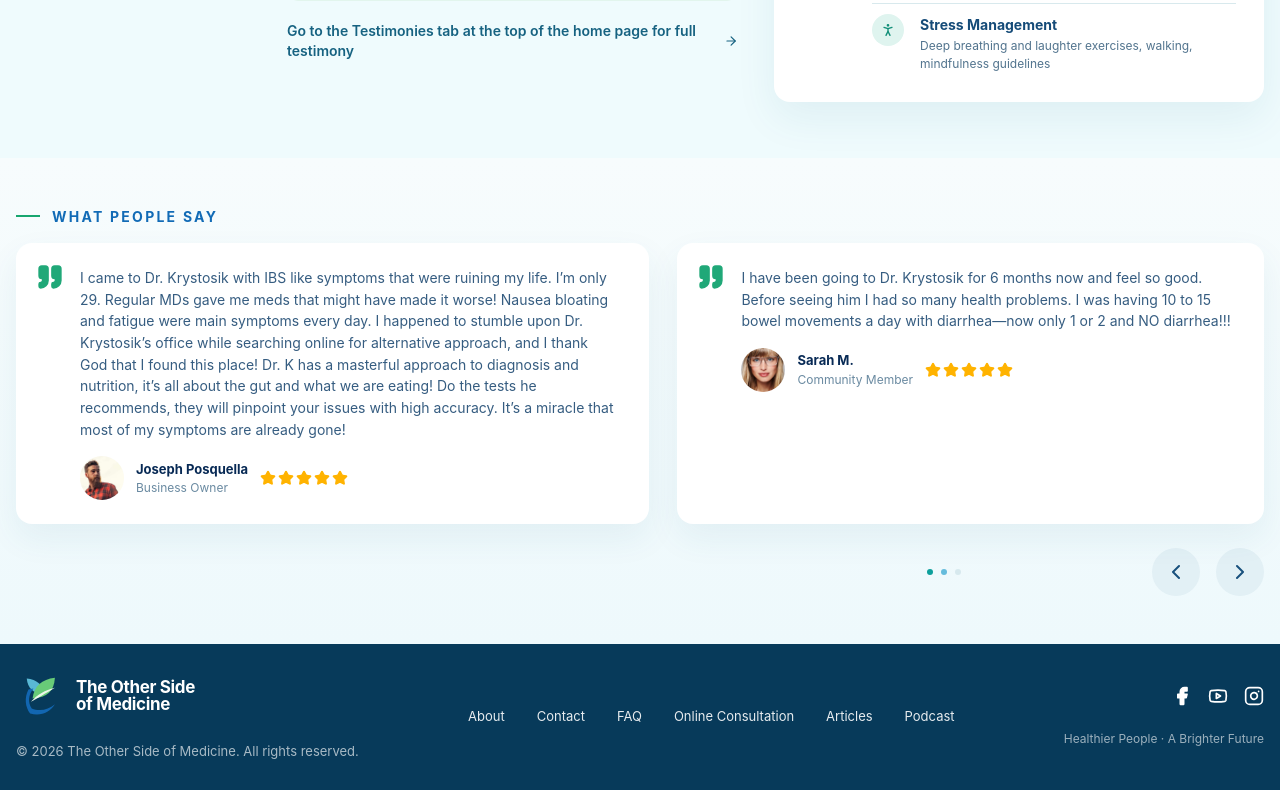
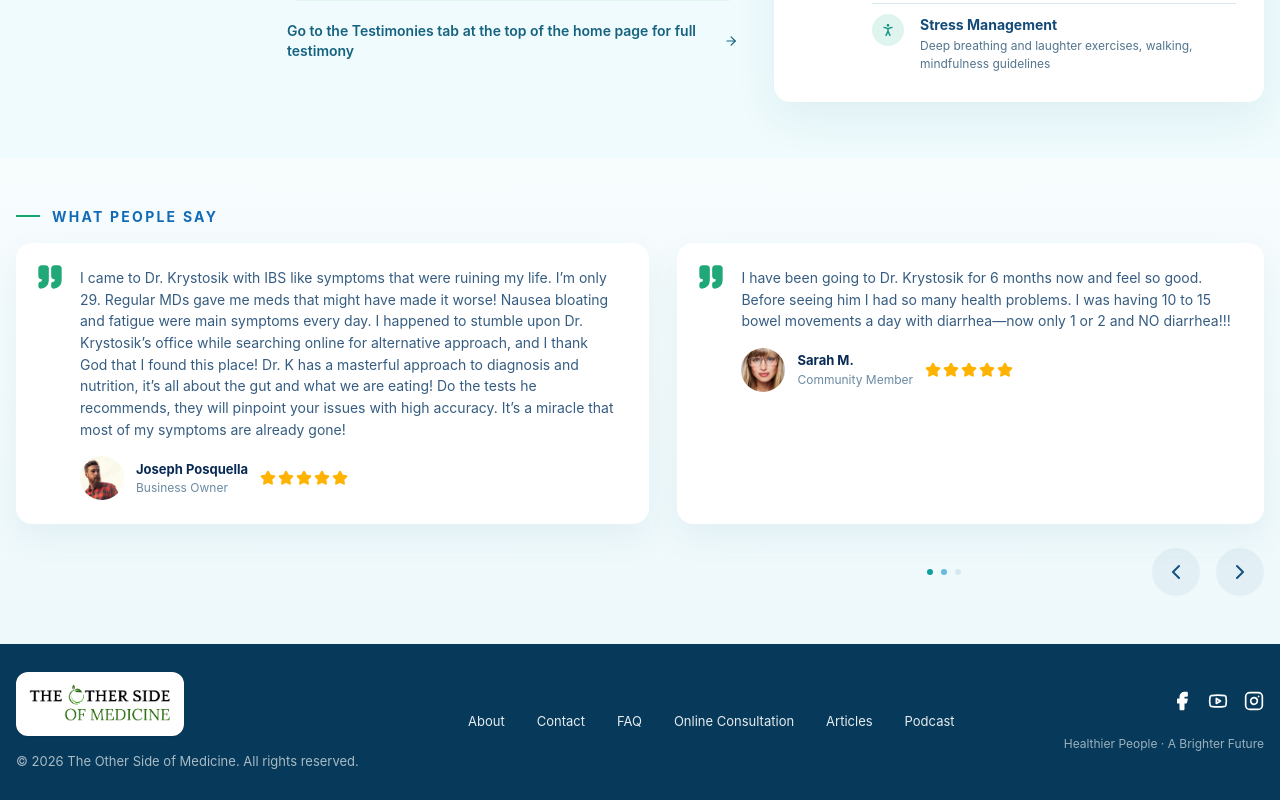
Before and after one commit to pallistoreinfo-lgtm/TOSOM, a Next.js app: page / in a window 1280 px wide. Shown: the part 1716-2516 px from the top of the page. Built offline with nearby package versions, Linux system fonts and the light colour scheme; grey boxes are pictures that could not be loaded.

Commit message:
fix: use original wordmark in footer

```diff
--- a/src/components/site/footer.tsx
+++ b/src/components/site/footer.tsx
@@ -4,5 +4,5 @@ import { Logo } from "./logo";
 import { footerNav, footerTagline, site } from "@/config/site";
 
 export function Footer() {
-  return <footer className="bg-[#073a5a] text-white"><div className="home-container flex flex-col gap-8 py-7 lg:flex-row lg:items-center lg:justify-between"><div><Logo onDark className="h-12" /><p className="mt-4 text-[13px] text-white/65">© {new Date().getFullYear()} {site.name}. All rights reserved.</p></div><nav className="flex flex-wrap items-center justify-center gap-x-8 gap-y-3">{footerNav.map((item) => <Link key={item.label} href={item.href!} className="text-[13px] text-white/90 hover:text-white">{item.label}</Link>)}</nav><div className="flex flex-col items-start gap-6 lg:items-end"><div className="flex gap-4"><a href={site.social.facebook} target="_blank" rel="noopener noreferrer" aria-label="Facebook"><Facebook className="h-5 w-5 fill-white" /></a><a href={site.social.youtube} target="_blank" rel="noopener noreferrer" aria-label="YouTube"><Youtube className="h-5 w-5" /></a><a href={site.social.instagram} target="_blank" rel="noopener noreferrer" aria-label="Instagram"><Instagram className="h-5 w-5" /></a></div><p className="text-[12px] text-white/60">{footerTagline}</p></div></div></footer>;
+  return <footer className="bg-[#073a5a] text-white"><div className="home-container flex flex-col gap-8 py-7 lg:flex-row lg:items-center lg:justify-between"><div><span className="inline-flex rounded-xl bg-white px-3 py-2 shadow-sm"><Logo className="h-12 w-auto" /></span><p className="mt-4 text-[13px] text-white/65">© {new Date().getFullYear()} {site.name}. All rights reserved.</p></div><nav className="flex flex-wrap items-center justify-center gap-x-8 gap-y-3">{footerNav.map((item) => <Link key={item.label} href={item.href!} className="text-[13px] text-white/90 hover:text-white">{item.label}</Link>)}</nav><div className="flex flex-col items-start gap-6 lg:items-end"><div className="flex gap-4"><a href={site.social.facebook} target="_blank" rel="noopener noreferrer" aria-label="Facebook"><Facebook className="h-5 w-5 fill-white" /></a><a href={site.social.youtube} target="_blank" rel="noopener noreferrer" aria-label="YouTube"><Youtube className="h-5 w-5" /></a><a href={site.social.instagram} target="_blank" rel="noopener noreferrer" aria-label="Instagram"><Instagram className="h-5 w-5" /></a></div><p className="text-[12px] text-white/60">{footerTagline}</p></div></div></footer>;
 }
--- a/src/components/site/logo.tsx
+++ b/src/components/site/logo.tsx
@@ -1,20 +1,6 @@
 import Image from "next/image";
 import { cn } from "@/lib/utils";
 
-export function Logo({ className, onDark = false }: { className?: string; onDark?: boolean }) {
-  if (!onDark) {
-    return <Image src="/logo.png" alt="The Other Side of Medicine" width={1500} height={500} priority className={cn("h-auto w-[190px] object-contain", className)} />;
-  }
-
-  return (
-    <span className={cn("inline-flex items-center gap-3", className)}>
-      <svg viewBox="0 0 58 58" aria-hidden="true" className="h-full w-auto shrink-0">
-        <path d="M13 8c12 1 20 8 21 18-11 1-20-5-21-18Z" fill="#59b8d5" />
-        <path d="M47 7c-1 16-9 24-27 25 2-15 11-23 27-25Z" fill="#68cb78" />
-        <path d="M15 21c-5 10-4 21 2 29 12 4 24-1 30-11-8 7-19 9-28 5-5-8-4-16 2-24Z" fill="#1266b1" />
-        <path d="M18 36c8-9 17-14 29-17-12 7-21 13-29 17Z" fill="#edf8e9" />
-      </svg>
-      <span className={cn("text-[17px] font-bold leading-[1.05] tracking-[-0.02em]", onDark ? "text-white" : "text-[#082a55]")}>The Other Side<br />of Medicine</span>
-    </span>
-  );
+export function Logo({ className }: { className?: string }) {
+  return <Image src="/logo.png" alt="The Other Side of Medicine" width={1500} height={500} priority className={cn("h-auto w-[190px] object-contain", className)} />;
 }
```
